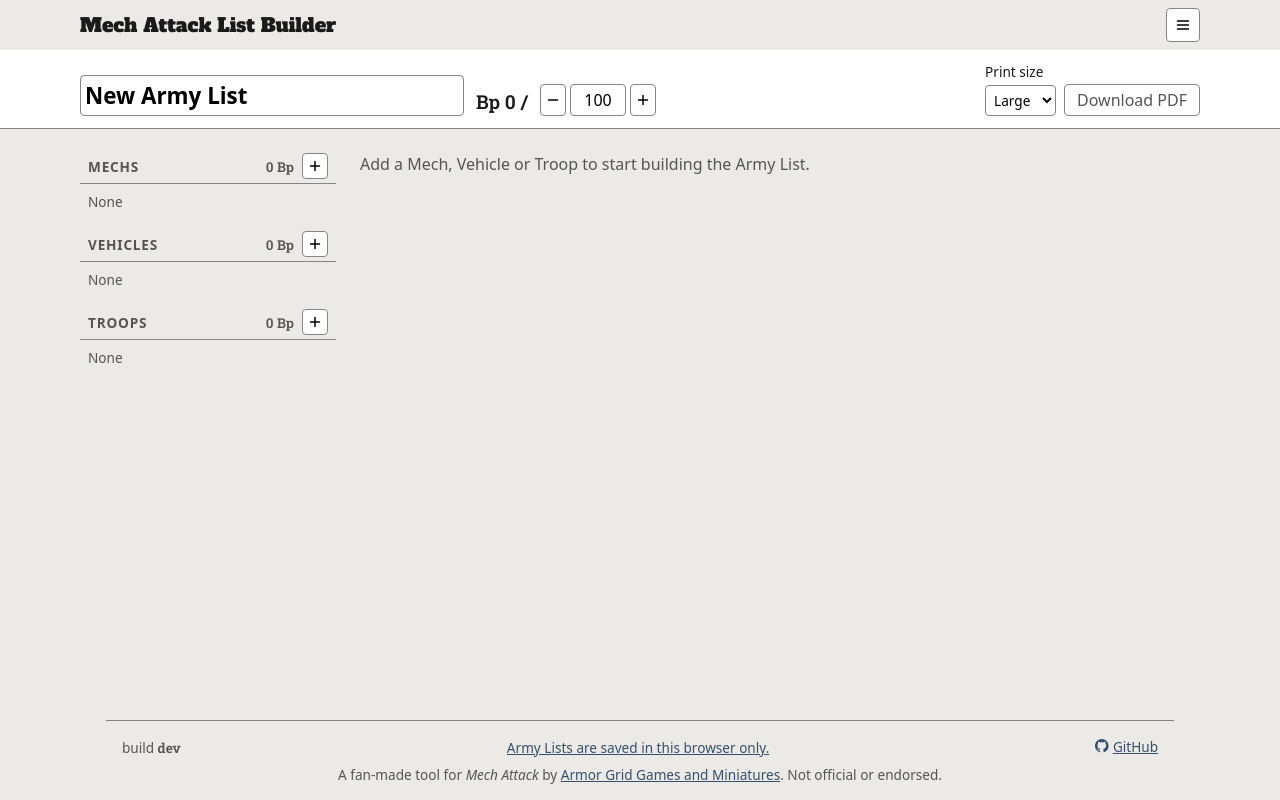
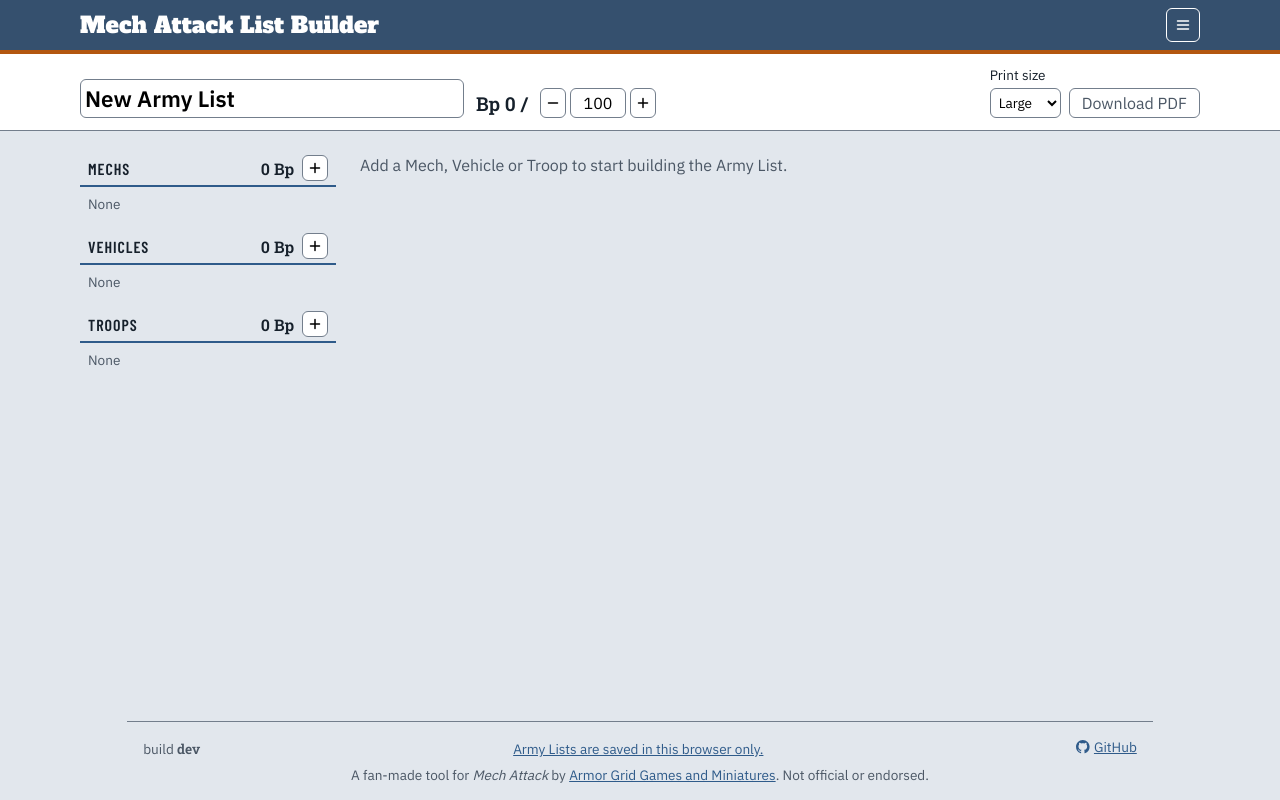
Before and after one commit to ccprince/mechattack, a React (Vite) app: page / in a window 1280 px wide. Built offline with nearby package versions, Linux system fonts and the light colour scheme.

Commit message:
Colour the UI navy and amber, set in IBM Plex Sans and Barlow Condensed (#90)
* Colour the UI navy and amber, set in IBM Plex Sans and Barlow Condensed

* Say what self-hosting the UI fonts buys, without claiming offline use

```diff
--- a/package.json
+++ b/package.json
@@ -13,6 +13,8 @@
     "prepare": "git config core.hooksPath .githooks || true"
   },
   "dependencies": {
+    "@fontsource/barlow-condensed": "^5.3.0",
+    "@fontsource/ibm-plex-sans": "^5.3.0",
     "jspdf": "^4.2.1",
     "react": "^19.3.0",
     "react-dom": "^19.3.0",
--- a/src/ui/App.module.css
+++ b/src/ui/App.module.css
@@ -14,9 +14,11 @@
   background: var(--surface);
 }
 
-/* A sunken band sets the title and the Army Lists menu apart from the controls below. */
+/* A navy band sets the title and the Army Lists menu apart from the controls below. */
 .titleBand {
-  background: var(--surface-sunken);
+  border-bottom: var(--space-1) solid var(--stripe);
+  background: var(--band);
+  color: var(--band-ink);
 }
 
 /* The same page width as the editor, so the menu button lines up with its right edge. */
@@ -33,7 +35,7 @@
 .title {
   margin: 0;
   font-family: var(--font-display);
-  font-size: var(--text-lg);
+  font-size: var(--text-xl);
   font-weight: 400;
 }
 
--- a/src/ui/ArmyListHeader.module.css
+++ b/src/ui/ArmyListHeader.module.css
@@ -63,6 +63,18 @@
   white-space: nowrap;
 }
 
+/* Download PDF is what the Army List is built for, so it's the one filled button. */
+.download:not(:disabled) {
+  border-color: var(--highlight);
+  background: var(--highlight);
+  color: var(--highlight-ink);
+  font-weight: 600;
+}
+
+.download:hover:not(:disabled) {
+  border-color: var(--highlight-ink);
+}
+
 .printSize {
   display: grid;
   gap: var(--space-1);
--- a/src/ui/ArmyListHeader.tsx
+++ b/src/ui/ArmyListHeader.tsx
@@ -98,7 +98,12 @@
             ))}
           </select>
         </label>
-        <button type="button" onClick={downloadPdf} disabled={!canPrint || printing}>
+        <button
+          type="button"
+          className={styles.download}
+          onClick={downloadPdf}
+          disabled={!canPrint || printing}
+        >
           {printing ? 'Building PDF…' : 'Download PDF'}
         </button>
       </div>
--- a/src/ui/ArmyListsMenu.module.css
+++ b/src/ui/ArmyListsMenu.module.css
@@ -1,5 +1,18 @@
+/* It sits on the title band, so it takes the band's ink, focus ring included. */
 .button {
   padding: var(--space-2);
+  border-color: var(--band-ink);
+  background: transparent;
+  color: var(--band-ink);
+}
+
+.button:hover:not(:disabled) {
+  border-color: var(--band-ink);
+  background: var(--hover-wash);
+}
+
+.button:focus-visible {
+  outline-color: var(--band-ink);
 }
 
 /* Placed by script under the button; `inset: auto` clears the popover's default centring. */
--- a/src/ui/Dialog.module.css
+++ b/src/ui/Dialog.module.css
@@ -30,6 +30,7 @@
 
 .title {
   margin: 0 0 var(--space-3);
+  font-family: var(--font-heading);
   font-size: var(--text-lg);
 }
 
--- a/src/ui/UnitProfileEditor.module.css
+++ b/src/ui/UnitProfileEditor.module.css
@@ -105,6 +105,7 @@
 
 .issues h2 {
   margin: 0 0 var(--space-1);
+  font-family: var(--font-heading);
   font-size: var(--text-base);
 }
 
--- a/src/ui/UnitProfileList.module.css
+++ b/src/ui/UnitProfileList.module.css
@@ -16,7 +16,7 @@
   gap: var(--space-2);
   align-items: center;
   padding: 0 var(--space-2) var(--space-1);
-  border-bottom: var(--border) solid var(--line);
+  border-bottom: calc(2 * var(--border)) solid var(--accent);
 }
 
 .sectionHeading {
@@ -26,9 +26,9 @@
   align-items: baseline;
   min-width: 0;
   margin: 0;
-  font-size: var(--text-sm);
+  font-family: var(--font-heading);
+  font-size: var(--text-base);
   font-weight: 600;
-  color: var(--ink-muted);
 }
 
 .sectionKind {
--- a/src/ui/global.css
+++ b/src/ui/global.css
@@ -3,8 +3,12 @@
  * these tokens; they don't name their own colours, type sizes or spacing.
  */
 :root {
-  /* Type. The card fonts are loaded by src/cards/fonts.ts and shared with the printed cards. */
-  --font-ui: system-ui, sans-serif;
+  /*
+   * Type. The UI and heading fonts are bundled from @fontsource and imported in main.tsx; the card
+   * fonts are loaded by src/cards/fonts.ts and shared with the printed cards.
+   */
+  --font-ui: 'IBM Plex Sans', system-ui, sans-serif;
+  --font-heading: 'Barlow Condensed', 'IBM Plex Sans', system-ui, sans-serif;
   --font-display: 'Alfa Slab One', Georgia, serif;
   --font-value: 'Roboto Slab', Georgia, serif;
   --text-sm: 0.85rem;
@@ -13,19 +17,28 @@
   --text-xl: 1.4rem;
 
   /* Ink and surfaces. The page sits on the sunken surface; panels and controls are raised onto it. */
-  --ink: #1a1a1a;
-  --ink-muted: #555;
+  --ink: #16202b;
+  --ink-muted: #4b5765;
   --surface: #fff;
-  --surface-sunken: #eceae6;
-  --line: #858585;
-  --line-strong: #6f6f6f;
-  --accent: #35506e;
+  --surface-sunken: #e2e7ed;
+  --line: #737e8c;
+  --line-strong: #5f6b79;
+  --accent: #2f5b8a;
   /* Text on a filled --danger or --accent background. */
   --ink-inverse: #fff;
   /* Washed over a surface to show a row is under the pointer. */
-  --hover-wash: rgb(0 0 0 / 5%);
+  --hover-wash: rgb(30 60 100 / 7%);
   /* Dims the page behind a dialog. */
   --scrim: rgb(0 0 0 / 40%);
+
+  /* The title band atop the header, in the favicon's navy, and the stripe that closes it off. */
+  --band: #35506e;
+  --band-ink: #fff;
+  --stripe: #b3570f;
+
+  /* The one action that stands out: Download PDF. */
+  --highlight: #b3570f;
+  --highlight-ink: #fff;
 
   /*
    * The card preview is a proof of what comes out of the printer: the paper it paints behind the card
@@ -39,9 +52,9 @@
   --danger-ink: #6b1712;
 
   /* A name clash, or an unreadable save worth keeping. */
-  --warning: #9a7700;
-  --warning-surface: #fff4cc;
-  --warning-ink: #6b5200;
+  --warning: #8f6e00;
+  --warning-surface: #fff2c7;
+  --warning-ink: #5f4900;
 
   /* Spacing. Every gap, margin and padding in the UI comes from this scale. */
   --space-1: 0.25rem;
@@ -51,7 +64,7 @@
   --space-5: 1.5rem;
   --space-6: 2rem;
 
-  --radius: 4px;
+  --radius: 6px;
   --border: 1px;
   --focus-ring: 2px solid var(--accent);
 
@@ -71,23 +84,30 @@
  */
 @media (prefers-color-scheme: dark) {
   :root {
-    --ink: #e9e6e2;
-    --ink-muted: #b0aba4;
-    --surface: #26262a;
-    --surface-sunken: #17171a;
-    --line: #727279;
-    --line-strong: #93939b;
-    --accent: #8fb8e8;
-    --ink-inverse: #1a1a1a;
-    --hover-wash: rgb(255 255 255 / 8%);
+    --ink: #e6ebf1;
+    --ink-muted: #a7b2bf;
+    --surface: #1c2531;
+    --surface-sunken: #10161d;
+    --line: #6b7888;
+    --line-strong: #8f9bab;
+    --accent: #8fbcec;
+    --ink-inverse: #10161d;
+    --hover-wash: rgb(200 225 255 / 8%);
     --scrim: rgb(0 0 0 / 60%);
+
+    /* Amber reads well against the dark, where the light theme's rust would sink into it. */
+    --band: #243a54;
+    --band-ink: #f2f6fb;
+    --stripe: #f0b458;
+    --highlight: #f0b458;
+    --highlight-ink: #1a1206;
 
     --danger: #f2837a;
     --danger-surface: #3a1614;
     --danger-ink: #ffb4ab;
 
     --warning: #d9a400;
-    --warning-surface: #3a2e10;
+    --warning-surface: #352b10;
     --warning-ink: #f7d98a;
   }
 }
@@ -160,16 +180,23 @@
   resize: vertical;
 }
 
+/* A fieldset is lifted onto a panel surface, so its group reads as one piece on the page. */
 fieldset {
   margin: 0;
   padding: var(--space-2) var(--space-3) var(--space-3);
   border: var(--border) solid var(--line);
   border-radius: var(--radius);
+  background: var(--surface);
 }
 
 legend {
-  padding: 0 var(--space-1);
-  font-size: var(--text-sm);
+  padding: 0 var(--space-2);
+  font-family: var(--font-heading);
+  font-weight: 700;
+  color: var(--accent);
+  /* Small uppercase condensed text needs the tracking back to stay readable. */
+  letter-spacing: 0.04em;
+  text-transform: uppercase;
 }
 
 /*
--- a/src/ui/main.tsx
+++ b/src/ui/main.tsx
@@ -1,5 +1,9 @@
 import { browserStore } from './browserStore';
 import { mountApp } from './mountApp';
+import '@fontsource/barlow-condensed/600.css';
+import '@fontsource/barlow-condensed/700.css';
+import '@fontsource/ibm-plex-sans/400.css';
+import '@fontsource/ibm-plex-sans/600.css';
 import './global.css';
 
 mountApp(document.getElementById('root')!, browserStore);
```
Also changed, not shown: 3 other files (tests, documents, lock files or other folders).
